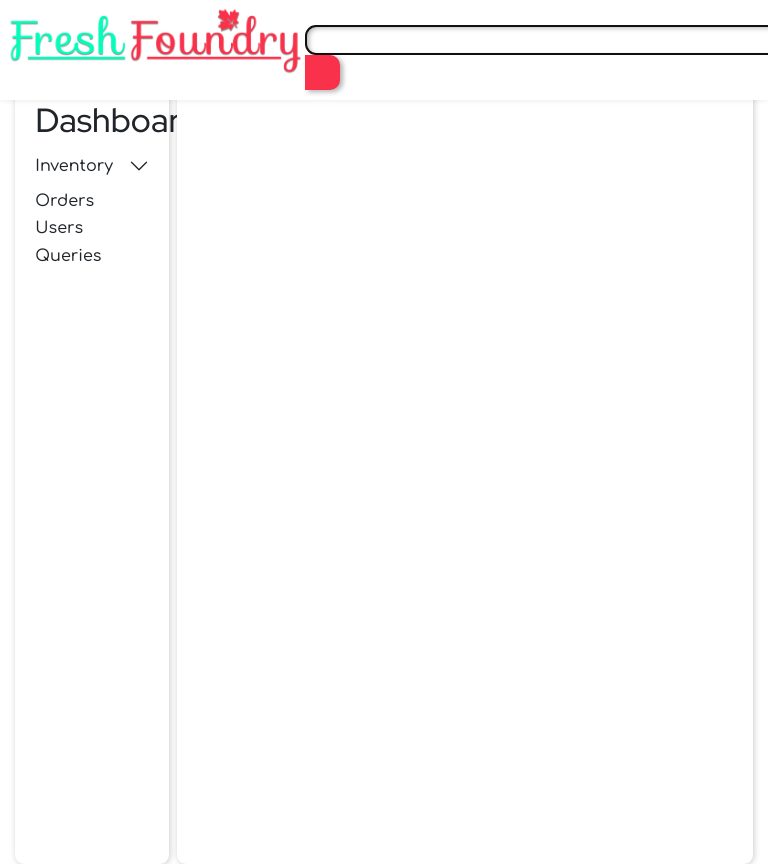
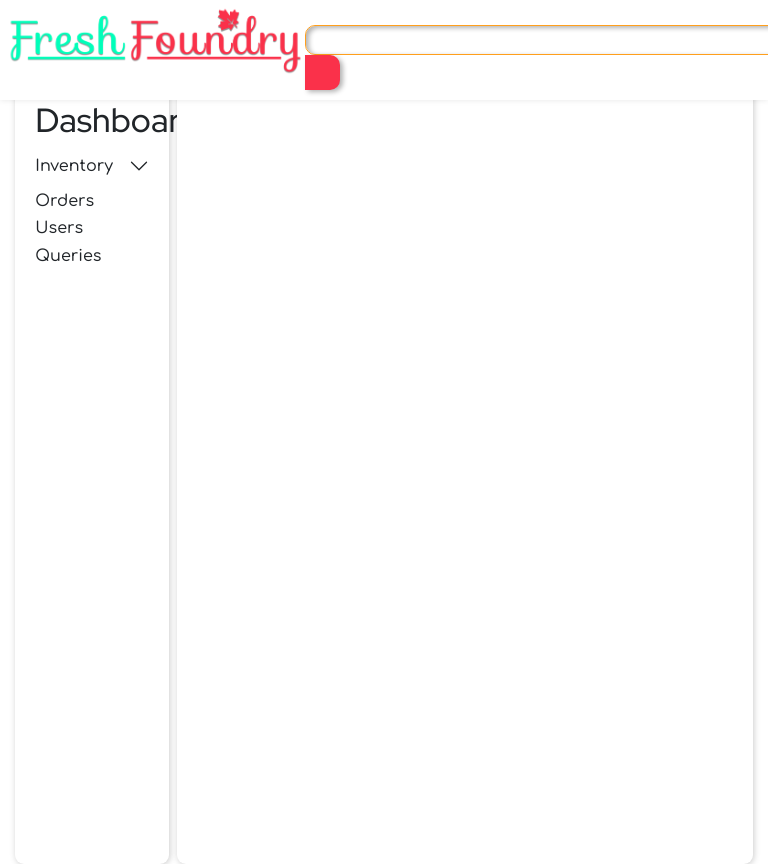
Before and after one commit to maazgundagi01/FreshFoundryFiles, a PHP site: page /Admin.html in a window 768 px wide, with the restyled element focused. Run offline with PHP 8.4, Linux system fonts and the light colour scheme; some libraries are stand-ins or nearby versions; some web fonts are replaced.

Commit message:
Update style.css

```diff
--- a/Style/style.css
+++ b/Style/style.css
@@ -78,6 +78,10 @@
         width: 500px;
         height: 30px;
     }
+
+    .searchbar input:focus {
+        outline: none;
+    }
 }
 
 @media (max-width: 720px) and (min-width: 400px) {
@@ -87,6 +91,10 @@
         box-shadow: inset 3px 2px 5px rgba(0, 0, 0, 0.3);
         width: 200px;
         height: 30px;
+    }
+
+    .searchbar input:focus {
+        outline: none;
     }
 }
 
```
